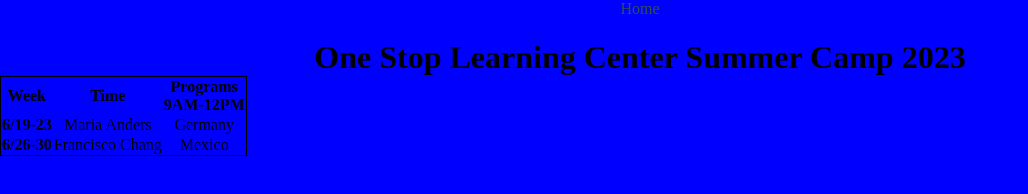
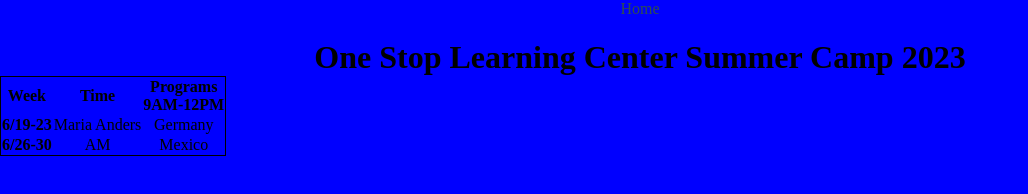
Before and after one commit to aidantian/websiteofjeff, a website: page onestoplearningcenter.html in a window 1280 px wide. Shown: the whole page, without its empty margins (0-1028 px from the left). Drawn offline with Linux system fonts and the light colour scheme.

Commit message:
added file

```diff
--- a/onestoplearningcenter.html
+++ b/onestoplearningcenter.html
@@ -21,7 +21,7 @@
         </tr>
         <tr>
             <th>6/26-30</th>
-            <td>Francisco Chang</td>
+            <td>AM</td>
             <td>Mexico</td>
         </tr>
     </table>
```
